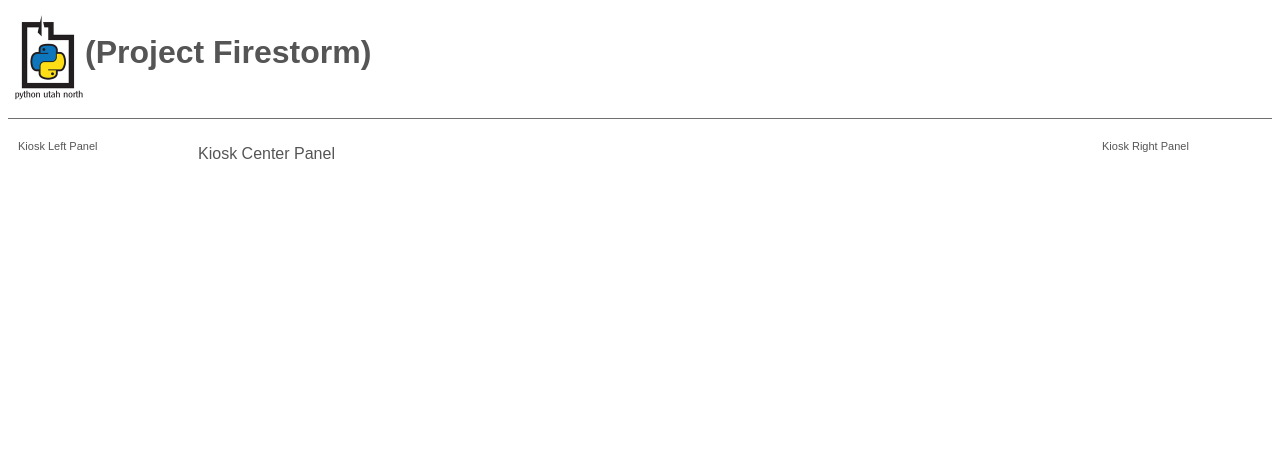
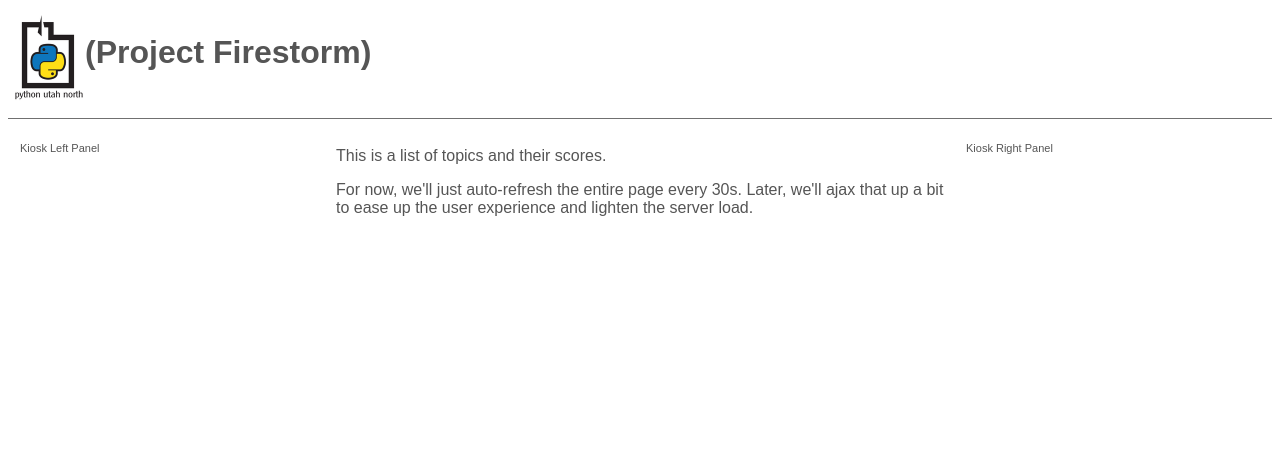
Before and after one commit to neqelr17/firestorm, a Django app: template firestorm/templates/kiosk/framework.html in a window 1280 px wide. Shown: the top 459 px of the page. Run offline with Django 3.2, Linux system fonts and the light colour scheme; the template is opened without the code that fills it, so the values that code supplies are empty.

```diff
--- a/firestorm/models.py
+++ b/firestorm/models.py
@@ -1,6 +1,7 @@
 # -*- coding: utf-8 -*-
 # pylint: disable=no-member, no-init, invalid-name
-"""documentation"""
+"""This file contains the custom models and managers used within the firestorm
+project."""
 from __future__ import unicode_literals
 import datetime
 
--- a/firestorm/templates/kiosk/framework.html
+++ b/firestorm/templates/kiosk/framework.html
@@ -1,11 +1,16 @@
 {% extends "base.html" %}
+
+{% block page_title %}Kiosk Page | {{ block.super }}{% endblock %}
 
 {% block left %}
   <p>Kiosk Left Panel</p>
 {% endblock %}
 
 {% block center %}
-  <p>Kiosk Center Panel</p>
+  <p>This is a list of topics and their scores.</p>
+  <p>For now, we'll just auto-refresh the entire page every 30s.  Later, we'll ajax that up a bit to ease up the user experience and lighten the
+  server load.</p>
+  {% include 'kiosk/score_page.html' %}
 {% endblock %}
 
 {% block right %}
--- /dev/null
+++ b/firestorm/templates/kiosk/score_page.html
@@ -0,0 +1,7 @@
+<table>
+{% for topic in topics %}
+    <tr>
+        <td>{{ topic }}</td>
+    </tr>
+{% endfor %}
+</table>
--- a/firestorm/templates/user/user_base.html
+++ b/firestorm/templates/user/user_base.html
@@ -2,5 +2,5 @@
 
 {% block user_pane %}
 <h5 align="right">Hello {{ user }}.</h5><br />
-<h6 align="right"><a href="{% url 'logout' %}">logout</a></h6>
+<h6 align="right"><a href="#">edit profile</a> | <a href="{% url 'logout' %}">logout</a></h6>
 {% endblock %}
--- a/firestorm/urls.py
+++ b/firestorm/urls.py
@@ -3,7 +3,8 @@ from __future__ import unicode_literals
 
 from django.conf.urls import include, url
 
-from .views import home, kiosk
+from .views_user import home
+from .views_kiosk import kiosk
 
 
 urlpatterns = [
--- a/static/css/style.css
+++ b/static/css/style.css
@@ -52,10 +52,7 @@ body {
   overflow: auto;
 }
 
-#left{
-  position:relative;
-  float:left;
-  width:160px;
+#left {
   font: 11px Arial, Helvetica, sans-serif;
   margin: 0;
   padding: 10px;
@@ -66,11 +63,17 @@ body {
   padding: 10px;
 }
 
-#right{
-  position:relative;
-  float:right;
+#right {
   width:160px;
   font: 11px Arial, Helvetica, sans-serif;
   margin: 0;
   padding: 10px;
 }
+
+#left textarea {
+  width: 140px;
+}
+
+td {
+  vertical-align: top;
+}
--- a/templates/base.html
+++ b/templates/base.html
@@ -3,7 +3,7 @@
 <html>
 <head>
     <meta http-equiv="X-UA-Compatible" content="IE=edge,chrome=1">
-    <title>Python Utah North</title>
+    <title>{% block page_title %}Python Utah North{% endblock %}</title>
     {% addtoblock "css" %}<link rel="stylesheet" type="text/css" href="{{ STATIC_URL }}css/style.css"/>{% endaddtoblock %}
     {% if icon %}
         {% addtoblock "css" %}<link rel="icon" type="image/png" href="{{ STATIC_URL }}{{icon}}"/>{% endaddtoblock %}
@@ -19,15 +19,19 @@
         {% block user_pane %}{% endblock %}
     </div>
     <div id="content">
-        <div id="left">
-            {% block left %}{% endblock %}
-        </div>
-        <div id="right">
-            {% block right %}{% endblock %}
-        </div>
-        <div id="center">
-            {% block center %}{% endblock %}
-        </div>
+        <table style="width:100%;">
+            <tr>
+                <td id="left" style="width:25%;">
+                    {% block left %}<p>Default left content</p>{% endblock %}
+                </td>
+                <td id="center" style="width:50%;">
+                    {% block center %}<p>Default center content</p>{% endblock %}
+                </td>
+                <td id="right" style="width:25%;">
+                    {% block right %}<p>Default right content</p>{% endblock %}
+                </td>
+            </tr>
+        </table>
     </div> <!-- end content -->
 {% render_block "js" %}
 </body>
```
Also changed, not shown: firestorm/forms.py (+13 -2 lines), firestorm/mixins.py (added, +27 -0 lines), firestorm/templates/user/index.html (+10 -2 lines), firestorm/views_kiosk.py (added, +18 -0 lines), firestorm/views_user.py (renamed from firestorm/views.py, +12 -8 lines).
